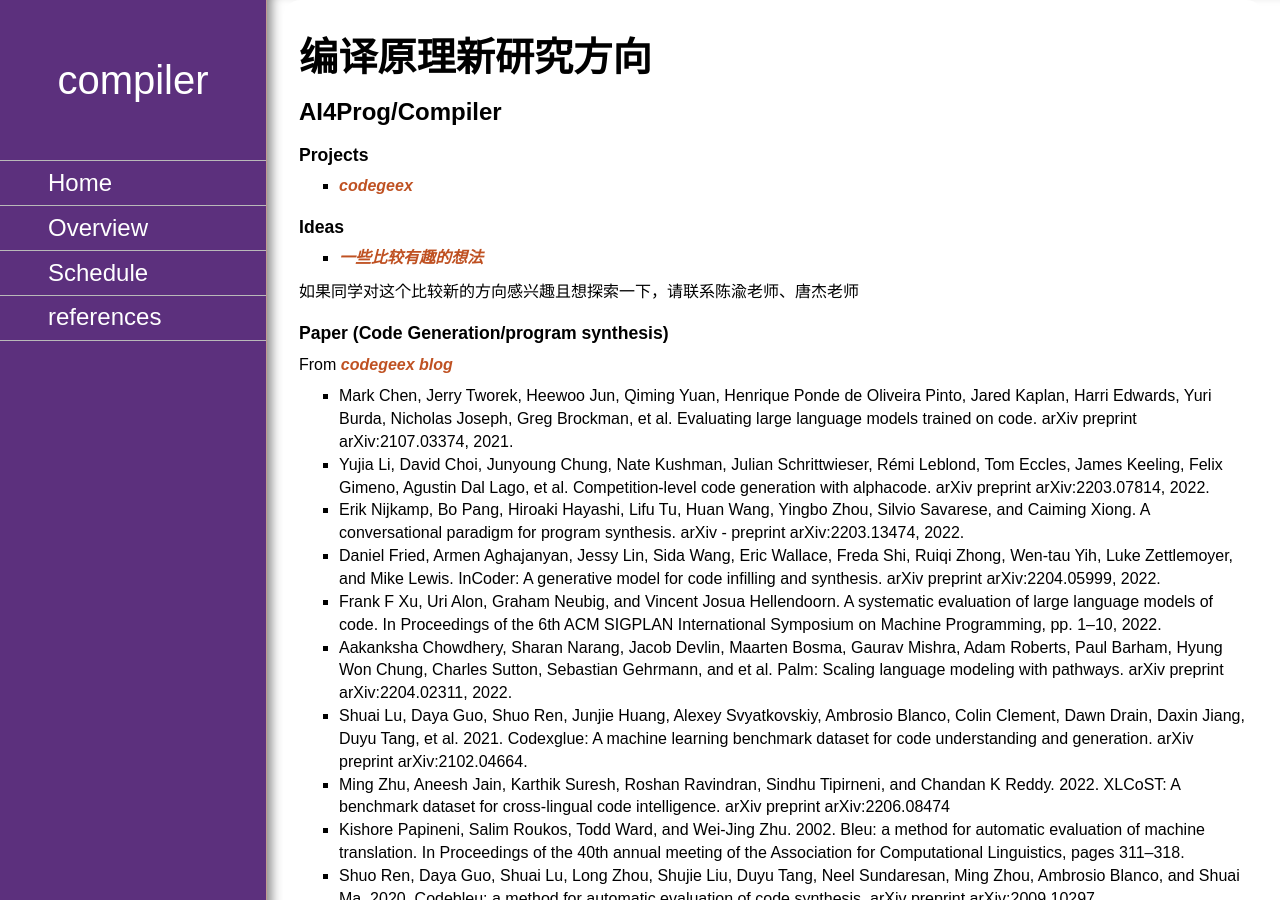
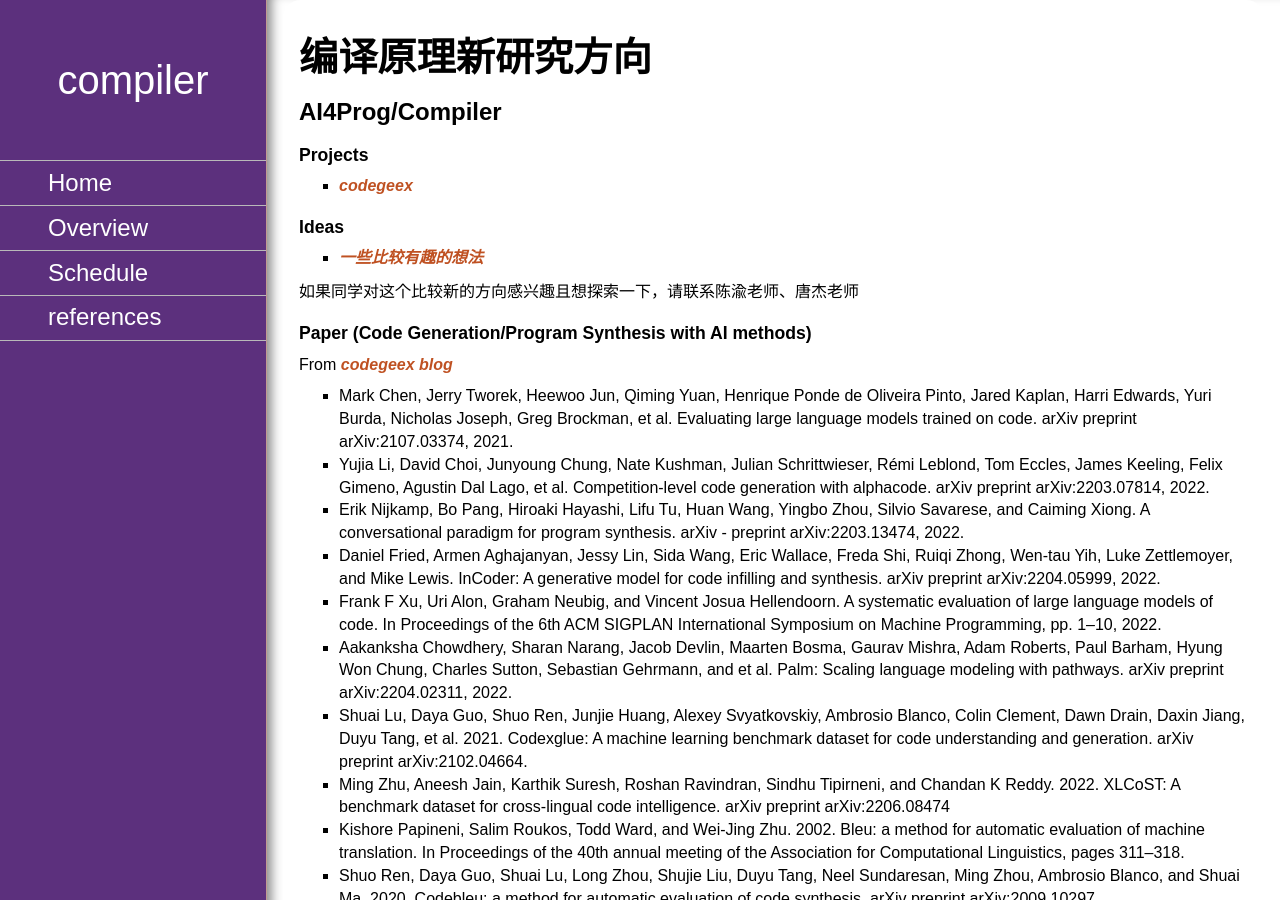
Before and after one commit to chyyuu/compiler_course_info, a Jekyll site: the page built from readinglist.md, in a window 1280 px wide and 900 px high. Built offline with Jekyll 4.4.1, drawn with Linux system fonts in a browser that asks for light colours; nearby versions of some CDN libraries; our own code applies the rules of GitHub Pages for plain Markdown files.

Commit message:
Update readinglist.md

```diff
--- a/readinglist.md
+++ b/readinglist.md
@@ -13,7 +13,7 @@
 
 如果同学对这个比较新的方向感兴趣且想探索一下，请联系陈渝老师、唐杰老师
 
-### Paper (Code Generation/program synthesis)
+### Paper (Code Generation/Program Synthesis with AI methods)
 From [codegeex blog](https://models.aminer.cn/codegeex/blog/index_zh.html#%E5%8F%82%E8%80%83%E6%96%87%E7%8C%AE)
 
 - Mark Chen, Jerry Tworek, Heewoo Jun, Qiming Yuan, Henrique Ponde de Oliveira Pinto, Jared Kaplan, Harri Edwards, Yuri Burda, Nicholas Joseph, Greg Brockman, et al. Evaluating large language models trained on code. arXiv preprint arXiv:2107.03374, 2021.
```
